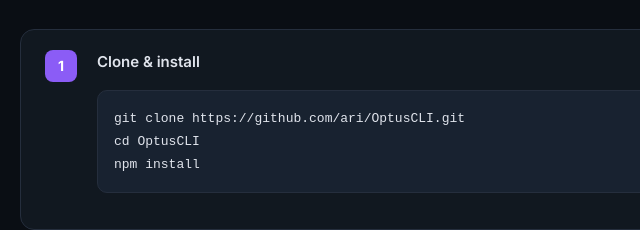
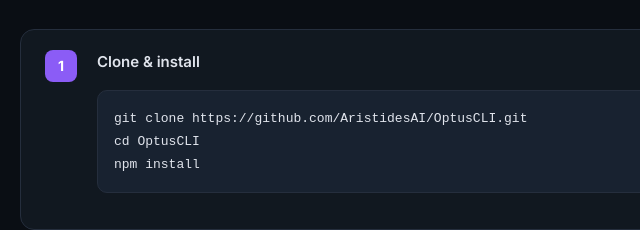
Before and after one commit to AristidesAI/OptusCLI, a website: page docs/index.html in a window 1280 px wide. Shown: the part 2163-2393 px from the top of the page, 44-684 px from the left. Drawn offline with Linux system fonts and the light colour scheme.

Commit message:
Update GitHub links to new repository

```diff
--- a/docs/index.html
+++ b/docs/index.html
@@ -327,7 +327,7 @@
         <a href="#installation">Install</a>
         <a href="#commands">Commands</a>
         <a href="#api">API</a>
-        <a href="https://github.com/ari/OptusCLI" target="_blank">GitHub</a>
+        <a href="https://github.com/AristidesAI/OptusCLI/" target="_blank">GitHub</a>
       </div>
     </div>
   </nav>
@@ -421,7 +421,7 @@
         <div class="install-step-body">
           <h3>Clone & install</h3>
           <div class="code-block">
-            <pre><code>git clone https://github.com/ari/OptusCLI.git
+            <pre><code>git clone https://github.com/AristidesAI/OptusCLI.git
 cd OptusCLI
 npm install</code></pre>
           </div>
@@ -716,7 +716,7 @@
 
   <footer class="footer">
     <p>OptusCLI · Not affiliated with Optus or Sagemcom · MIT License</p>
-    <p style="margin-top:6px;"><a href="https://ari.github.io/OptusCLI/" style="color:var(--accent2);">GitHub Pages</a> · <a href="https://github.com/ari/OptusCLI" style="color:var(--accent2);">Source Code</a></p>
+    <p style="margin-top:6px;"><a href="https://ari.github.io/OptusCLI/" style="color:var(--accent2);">GitHub Pages</a> · <a href="https://github.com/AristidesAI/OptusCLI" style="color:var(--accent2);">Source Code</a></p>
   </footer>
 </div>
 
```
